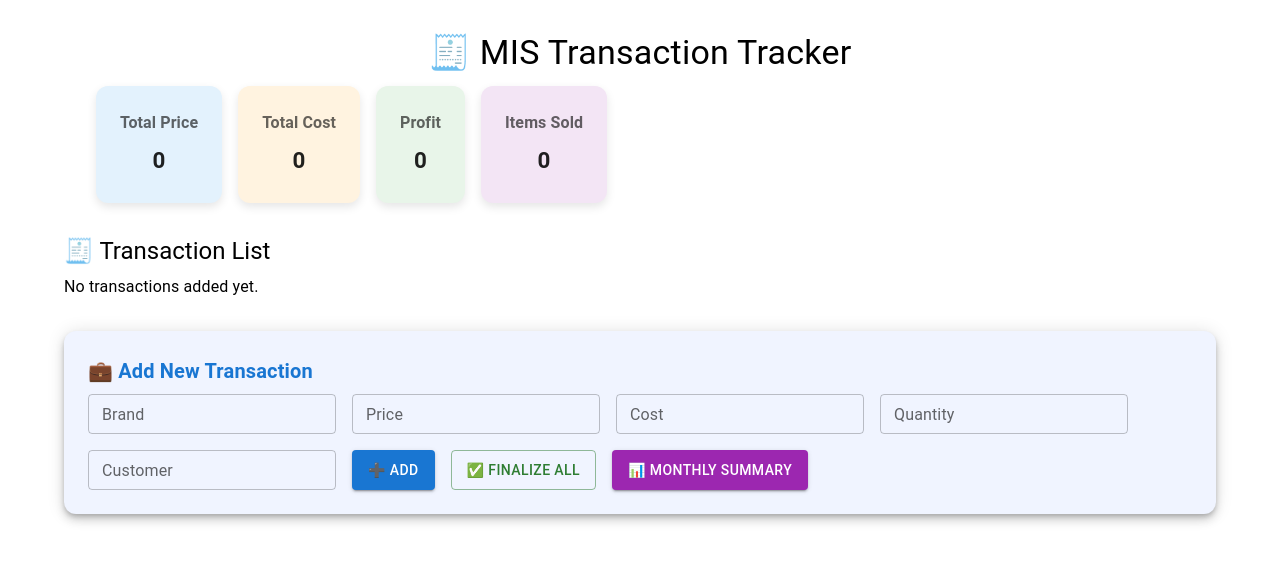
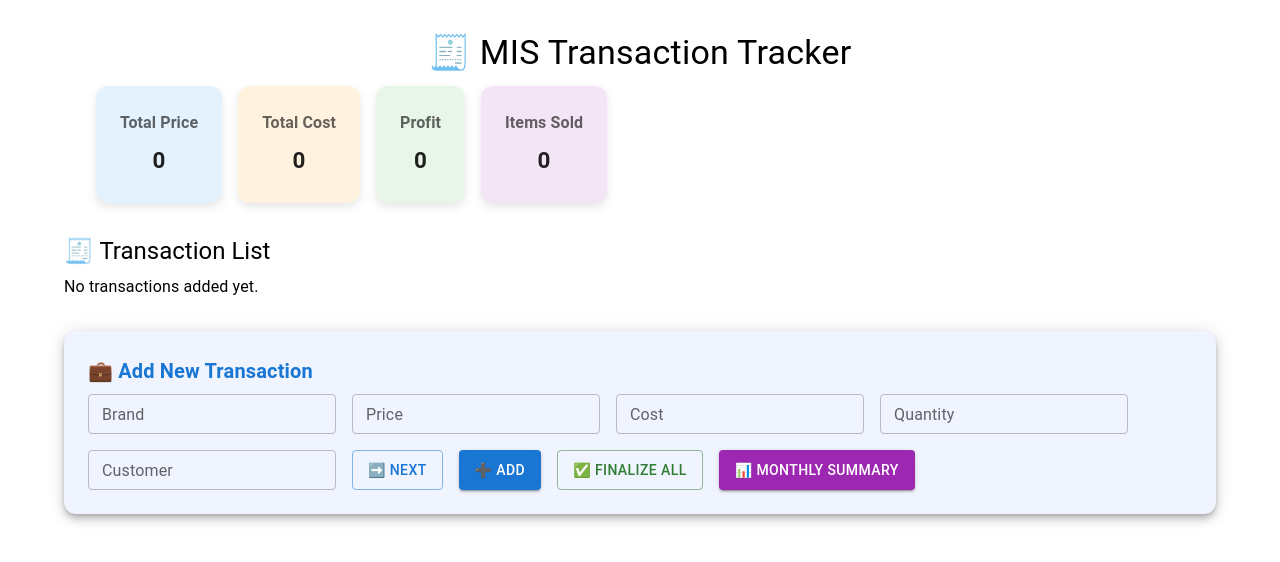
Before and after one commit to RaiMuhammadTayyab/Mis-Frontend-, a React (Create React App) app: page / in a window 1280 px wide. Shown: the top 562 px of the page. Built offline with nearby package versions, Linux system fonts and the light colour scheme.

Commit message:
manual addition of next button

```diff
--- a/src/components/InputForm.js
+++ b/src/components/InputForm.js
@@ -1,4 +1,5 @@
-import { useState, useContext,useRef } from "react";
+
+import React, { useState, useContext, useRef } from "react";
 import { TransactionContext } from "../context/TransactionContext";
 import {
   TextField,
@@ -11,6 +12,8 @@ import {
 } from "@mui/material";
 import { Link } from "react-router-dom";
 
+const fields = ["brand", "price", "cost", "quantity", "customer"];
+
 const InputForm = () => {
   const { state, dispatch } = useContext(TransactionContext);
   const [form, setForm] = useState({
@@ -20,29 +23,17 @@ const InputForm = () => {
     quantity: "",
     customer: "",
   });
+const [focusedIndex, setFocusedIndex] = useState(0);
+  const inputRefs = useRef([]);
 
   const theme = useTheme();
   const isMobile = useMediaQuery(theme.breakpoints.down("sm"));
 
-const brandRef = useRef();
-  const priceRef = useRef();
-  const costRef = useRef();
-  const quantityRef = useRef();
-  const customerRef = useRef();
+  const handleChange = (e) => {
+    const { name, value } = e.target;
+    setForm((prev) => ({ ...prev, [name]: value }));
+  };
 
-  const handleChange = (e) =>{
-    const { name, value } = e.target;
-    setForm({ ...form, [name]: value });
-  const jumpToNext = () => {
-      if (name === "brand" && value.length >= 3) priceRef.current?.focus();
-      if (name === "price" && value.length >= 3) costRef.current?.focus();
-      if (name === "cost" && value.length >= 3) quantityRef.current?.focus();
-      if (name === "quantity" && value.length >= 2) customerRef.current?.focus();
-    };
-
-    jumpToNext();
-
-  }
   const handleAdd = () => {
     const { brand, price, cost, quantity, customer } = form;
     if (!brand || !price || !cost || !quantity || !customer) return;
@@ -65,8 +56,11 @@ const brandRef = useRef();
       quantity: "",
       customer: "",
     });
-    setTimeout(() => brandRef.current?.focus(), 50);
+
+    // Move focus back to first input after add
   };
+
+
 
   const handleFinalize = async () => {
     if (state.transactions.length === 0) {
@@ -83,7 +77,6 @@ const brandRef = useRef();
         cost,
         quantity,
       })),
-      //time: new Date().toLocaleTimeString(),
       date: new Date().toLocaleDateString(),
     };
 
@@ -120,13 +113,15 @@ const brandRef = useRef();
       </Typography>
 
       <Grid container spacing={2}>
-        {["brand", "price", "cost", "quantity", "customer"].map((field) => (
+        {fields.map((field, index) => (
           <Grid item xs={12} sm={6} md={2.4} key={field}>
             <TextField
               fullWidth
               label={field.charAt(0).toUpperCase() + field.slice(1)}
               name={field}
               value={form[field]}
+              onFocus={() => setFocusedIndex(index)}
+              inputRef={(el) => (inputRefs.current[index] = el)}
               onChange={handleChange}
               type={["price", "cost", "quantity"].includes(field) ? "number" : "text"}
               size="small"
@@ -135,6 +130,22 @@ const brandRef = useRef();
             />
           </Grid>
         ))}
+        <Grid item xs={12} sm={6} md={3}>
+  <Button
+    fullWidth
+    variant="outlined"
+    color="primary"
+    onClick={() => {
+      const nextIndex = focusedIndex < fields.length - 1 ? focusedIndex + 1 : 0;
+      inputRefs.current[nextIndex]?.focus();
+      setFocusedIndex(nextIndex);
+    }}
+    sx={{ height: "100%" }}
+
+  >
+    ➡️ Next
+  </Button>
+</Grid>
 
         <Grid item xs={12} sm={6} md={3}>
           <Button
@@ -142,7 +153,6 @@ const brandRef = useRef();
             variant="contained"
             onClick={handleAdd}
             sx={{ height: "100%", backgroundColor: "#1976d2" }}
-
           >
             ➕ Add
           </Button>
@@ -155,7 +165,7 @@ const brandRef = useRef();
             color="success"
             onClick={handleFinalize}
             sx={{ height: "100%" }}
-             size={isMobile ? "small" : "medium"}
+            size={isMobile ? "small" : "medium"}
           >
             ✅ Finalize All
           </Button>
@@ -179,6 +189,192 @@ const brandRef = useRef();
 };
 
 export default InputForm;
+
+
+
+
+
+
+
+
+
+
+
+
+
+/*import React, { useState, useContext } from "react";
+import { TransactionContext } from "../context/TransactionContext";
+import {
+  TextField,
+  Button,
+  Grid,
+  Paper,
+  Typography,
+  useMediaQuery,
+  useTheme,
+} from "@mui/material";
+import { Link } from "react-router-dom";
+
+const fields = ["brand", "price", "cost", "quantity", "customer"];
+
+const InputForm = () => {
+  const { state, dispatch } = useContext(TransactionContext);
+  const [form, setForm] = useState({
+    brand: "",
+    price: "",
+    cost: "",
+    quantity: "",
+    customer: "",
+  });
+
+  const theme = useTheme();
+  const isMobile = useMediaQuery(theme.breakpoints.down("sm"));
+
+  // Create refs for each field
+
+
+
+
+
+  const handleChange = (e) => {
+    const { name, value } = e.target;
+    setForm((prev) => ({ ...prev, [name]: value }));
+  };
+
+  const handleAdd = () => {
+    const { brand, price, cost, quantity, customer } = form;
+    if (!brand || !price || !cost || !quantity || !customer) return;
+
+    dispatch({
+      type: "ADD_TRANSACTION",
+      payload: {
+        brand,
+        price: +price,
+        cost: +cost,
+        quantity: +quantity,
+        customer,
+      },
+    });
+
+    setForm({
+      brand: "",
+      price: "",
+      cost: "",
+      quantity: "",
+      customer: "",
+    });
+  };
+
+  const handleFinalize = async () => {
+    if (state.transactions.length === 0) {
+      alert("🚫 No transactions to finalize.");
+      return;
+    }
+
+    const customer = state.transactions[0].customer || "Unknown";
+    const finalPayload = {
+      customer,
+      items: state.transactions.map(({ brand, price, cost, quantity }) => ({
+        brand,
+        price,
+        cost,
+        quantity,
+      })),
+      date: new Date().toLocaleDateString(),
+    };
+
+    try {
+      const response = await fetch("/.netlify/functions/postsale", {
+        method: "POST",
+        body: JSON.stringify(finalPayload),
+      });
+
+      if (response.ok) {
+        alert("✅ Transactions saved to database!");
+        dispatch({ type: "CLEAR_TRANSACTIONS" });
+      } else {
+        alert("❌ Failed to save transactions.");
+      }
+    } catch (error) {
+      console.error("❌ Netlify Function Error:", error);
+      alert("❌ Error connecting to database.");
+    }
+  };
+
+  return (
+    <Paper
+      elevation={6}
+      sx={{
+        p: 3,
+        mt: 4,
+        backgroundColor: "#f0f4ff",
+        borderRadius: 3,
+      }}
+    >
+      <Typography variant="h6" gutterBottom fontWeight="bold" color="primary">
+        💼 Add New Transaction
+      </Typography>
+
+      <Grid container spacing={2}>
+        {fields.map((field) => (
+          <Grid item xs={12} sm={6} md={2.4} key={field}>
+            <TextField
+              fullWidth
+              label={field.charAt(0).toUpperCase() + field.slice(1)}
+              name={field}
+              value={form[field]}
+              onChange={handleChange}
+              type={["price", "cost", "quantity"].includes(field) ? "number" : "text"}
+              size="small"
+              variant="outlined"
+              color="secondary"
+            />
+          </Grid>
+        ))}
+
+        <Grid item xs={12} sm={6} md={3}>
+          <Button
+            fullWidth
+            variant="contained"
+            onClick={handleAdd}
+            sx={{ height: "100%", backgroundColor: "#1976d2" }}
+          >
+            ➕ Add
+          </Button>
+        </Grid>
+
+        <Grid item xs={12} sm={6} md={3}>
+          <Button
+            fullWidth
+            variant="outlined"
+            color="success"
+            onClick={handleFinalize}
+            sx={{ height: "100%" }}
+            size={isMobile ? "small" : "medium"}
+          >
+            ✅ Finalize All
+          </Button>
+        </Grid>
+
+        <Grid item xs={12} md={6}>
+          <Button
+            fullWidth
+            component={Link}
+            to="/report"
+            variant="contained"
+            color="secondary"
+            sx={{ height: "100%" }}
+          >
+            📊 Monthly Summary
+          </Button>
+        </Grid>
+      </Grid>
+    </Paper>
+  );
+};
+
+export default InputForm;
+
 
 
 
```
